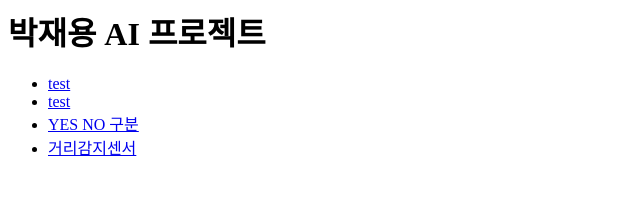
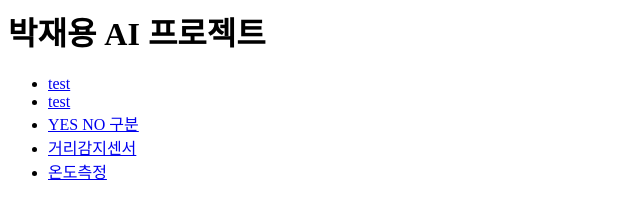
Before and after one commit to bakjaeyong/bakjaeyong.github.io, a plain HTML site: page index.html in a window 1280 px wide. Shown: the whole page, without its empty margins (0-640 px from the left). Drawn offline with Linux system fonts and the light colour scheme.

Commit message:
Update index.html

```diff
--- a/index.html
+++ b/index.html
@@ -13,6 +13,7 @@
     <li><a href="https://mask-nomask/index.html">test</a></li>
     <li><a href="https://makecode.microbit.org/#editor">YES NO 구분</a></li>
     <li><a href="https://makecode.microbit.org/#editor">거리감지센서</a></li>
+    <li><a href="https://makecode.microbit.org/#editor">온도측정</a></li>
   </ul>
 </body>
 </html>
```
